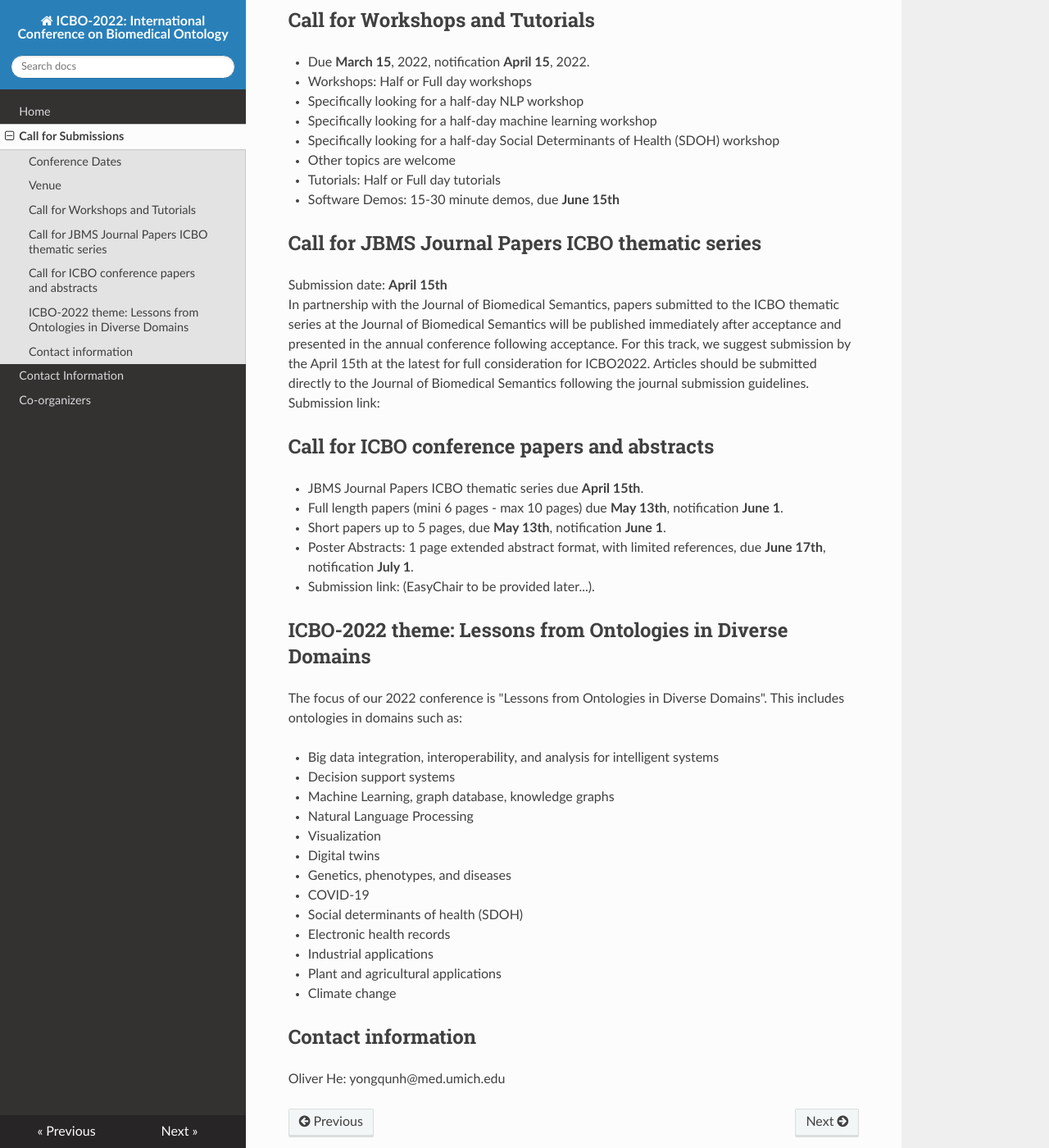
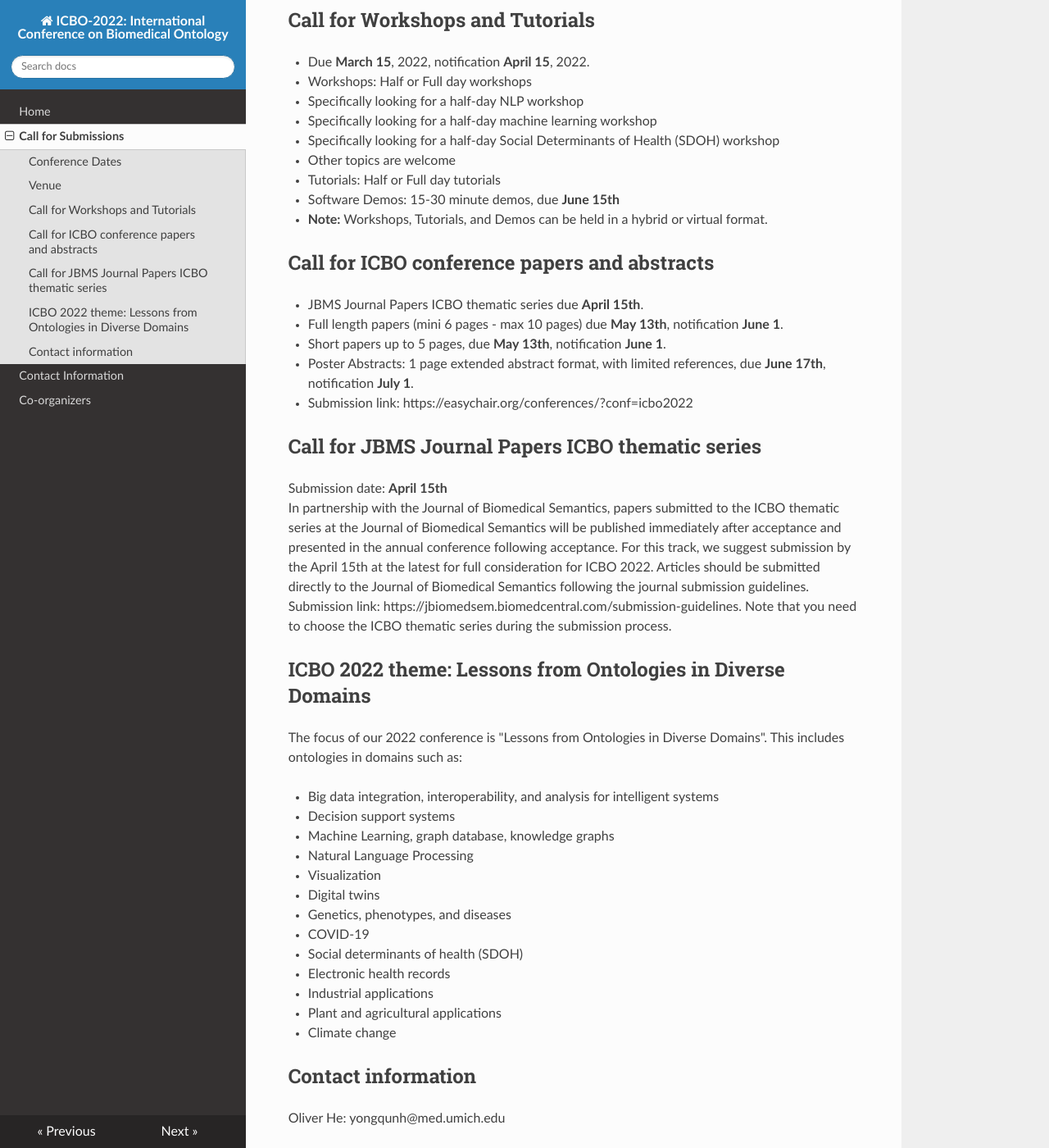
Before and after one commit to johnbeve/BFO-Organization, an MkDocs documentation site: the page built from docs/call-for-submissions.md, in a window 1280 px wide and 1400 px high, scrolled down 552 px. Shown: the whole window at 82% size. Built offline with MkDocs 1.6.1, drawn with Linux system fonts in a browser that asks for light colours; nearby versions of some CDN libraries; some of the changed text lies outside the part shown.

Commit message:
Update call-for-submissions.md

```diff
--- a/docs/call-for-submissions.md
+++ b/docs/call-for-submissions.md
@@ -23,20 +23,21 @@ Ann Arbor, Michigan and Virtual
   - Other topics are welcome
 - Tutorials: Half or Full day tutorials
 - Software Demos: 15-30 minute demos, due **June 15th**
-
-## Call for JBMS Journal Papers ICBO thematic series
-Submission date: **April 15th**
-In partnership with the Journal of Biomedical Semantics, papers submitted to the ICBO thematic series at the Journal of Biomedical Semantics will be published immediately after acceptance and presented in the annual conference following acceptance. For this track, we suggest submission by the April 15th at the latest for full consideration for ICBO2022. Articles should be submitted directly to the Journal of Biomedical Semantics following the journal submission guidelines.
-Submission link:
+- **Note:** Workshops, Tutorials, and Demos can be held in a hybrid or virtual format.
 
 ## Call for ICBO conference papers and abstracts
 - JBMS Journal Papers ICBO thematic series due **April 15th**.
 - Full length papers (mini 6 pages - max 10 pages) due **May 13th**, notification **June 1**.
 - Short papers up to 5 pages, due **May 13th**, notification **June 1**.
 - Poster Abstracts: 1 page extended abstract format, with limited references, due **June 17th**, notification **July 1**.
-- Submission link: (EasyChair to be provided later...).
+- Submission link: https://easychair.org/conferences/?conf=icbo2022
 
-## ICBO-2022 theme: Lessons from Ontologies in Diverse Domains
+## Call for JBMS Journal Papers ICBO thematic series
+Submission date: **April 15th**
+In partnership with the Journal of Biomedical Semantics, papers submitted to the ICBO thematic series at the Journal of Biomedical Semantics will be published immediately after acceptance and presented in the annual conference following acceptance. For this track, we suggest submission by the April 15th at the latest for full consideration for ICBO 2022. Articles should be submitted directly to the Journal of Biomedical Semantics following the journal submission guidelines.
+Submission link: https://jbiomedsem.biomedcentral.com/submission-guidelines. Note that you need to choose the ICBO thematic series during the submission process.
+
+## ICBO 2022 theme: Lessons from Ontologies in Diverse Domains
 
 The focus of our 2022 conference is "Lessons from Ontologies in Diverse Domains".
 This includes ontologies in domains such as:
```
Also changed, not shown: other parts of docs/call-for-submissions.md (+2 -2 lines).
